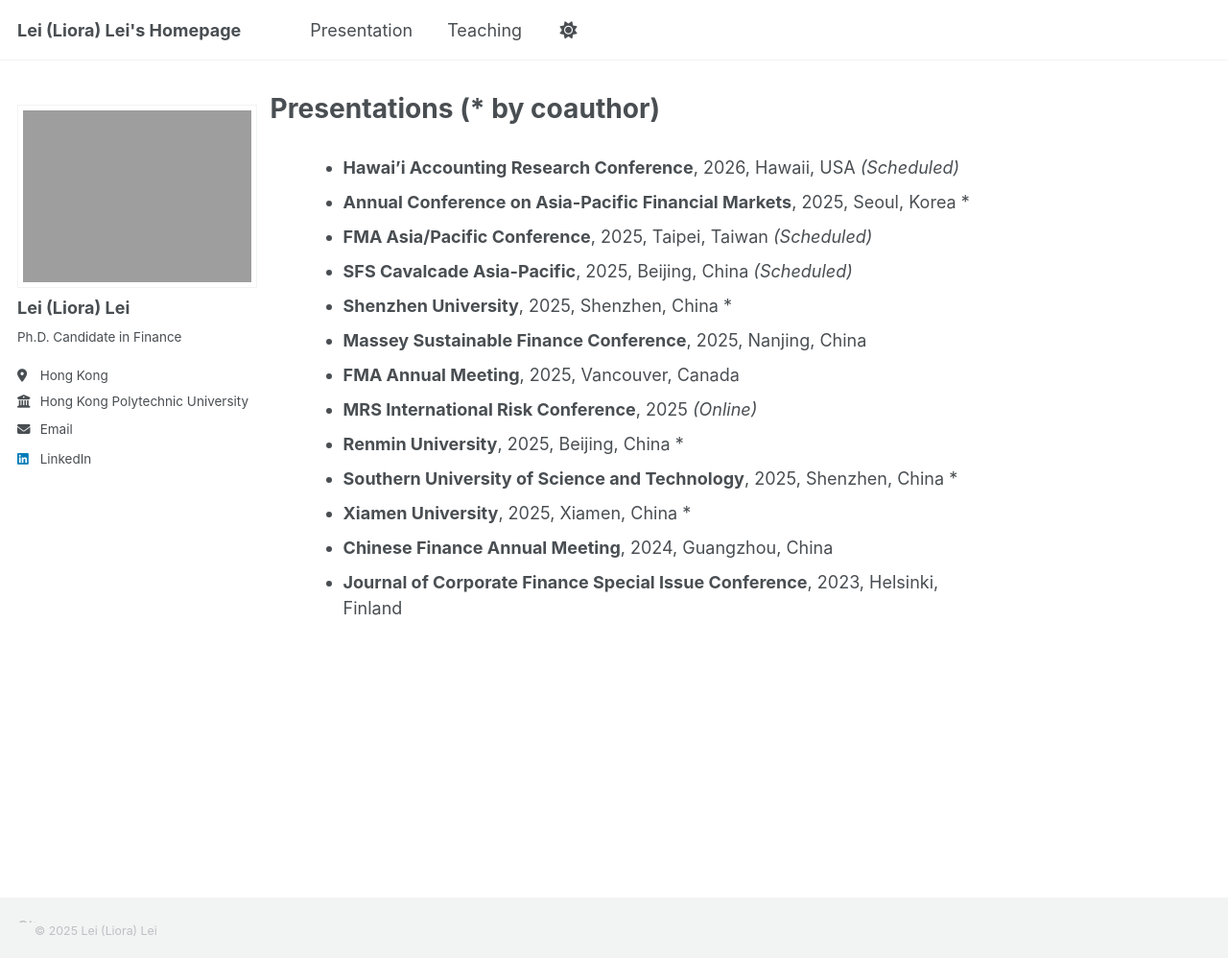
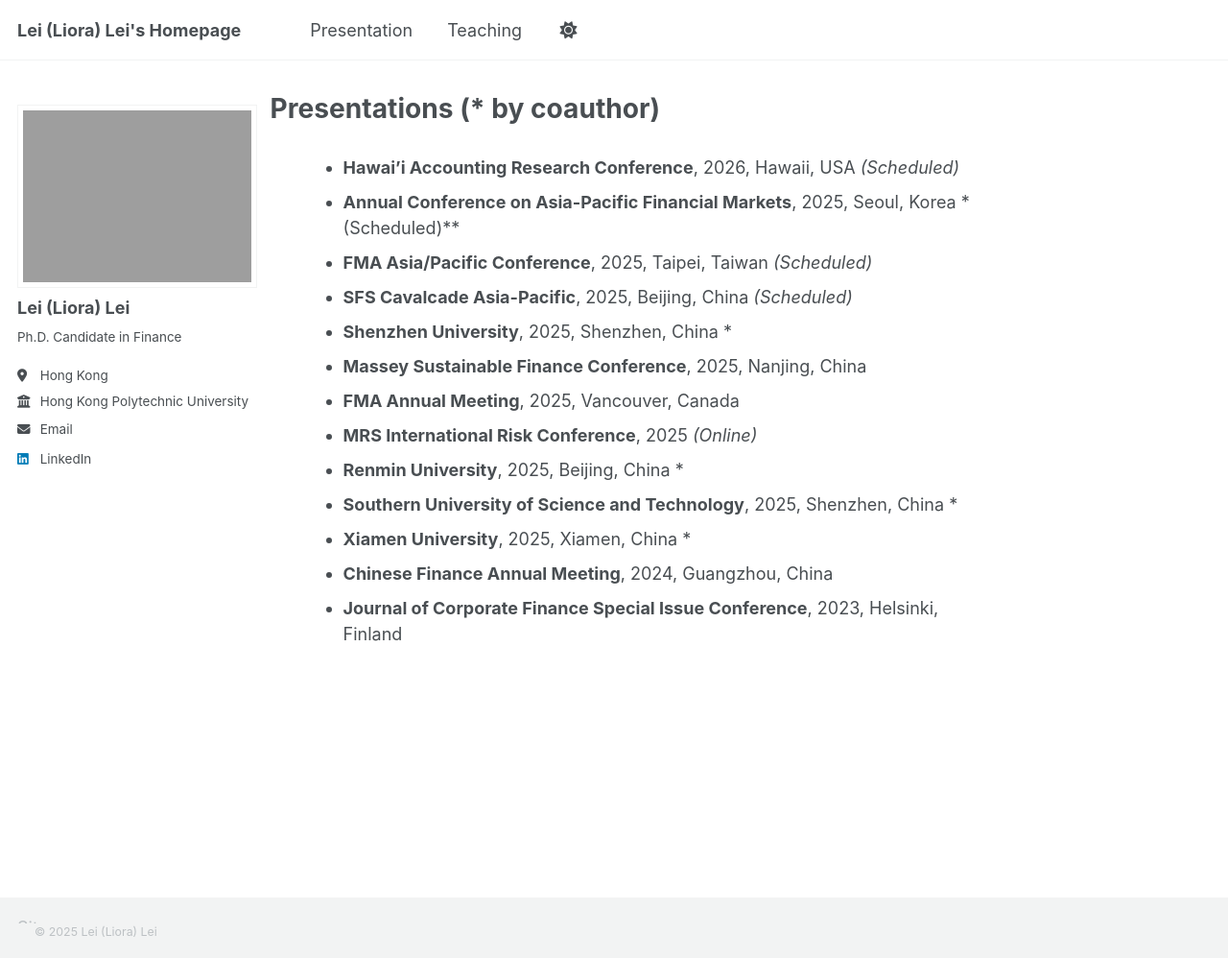
Before and after one commit to Liora-Lei/Lei-Lei, a Jekyll site: the page built from presentation.md, in a window 1280 px wide and 998 px high. Shown: the whole window at 96% size. Built offline with Jekyll 4.4.1, drawn with Linux system fonts in a browser that asks for light colours; a script that is not in the unit is left out.

Commit message:
Update presentation.md

```diff
--- a/presentation.md
+++ b/presentation.md
@@ -8,7 +8,7 @@ hide_meta: true
 <div style="margin-top: 20px;"></div>
 
 - **Hawai'i Accounting Research Conference**, 2026, Hawaii, USA *(Scheduled)*
-- **Annual Conference on Asia-Pacific Financial Markets**, 2025, Seoul, Korea *
+- **Annual Conference on Asia-Pacific Financial Markets**, 2025, Seoul, Korea *(Scheduled)**
 - **FMA Asia/Pacific Conference**, 2025, Taipei, Taiwan *(Scheduled)*
 - **SFS Cavalcade Asia-Pacific**, 2025, Beijing, China *(Scheduled)*
 - **Shenzhen University**, 2025, Shenzhen, China *
```
